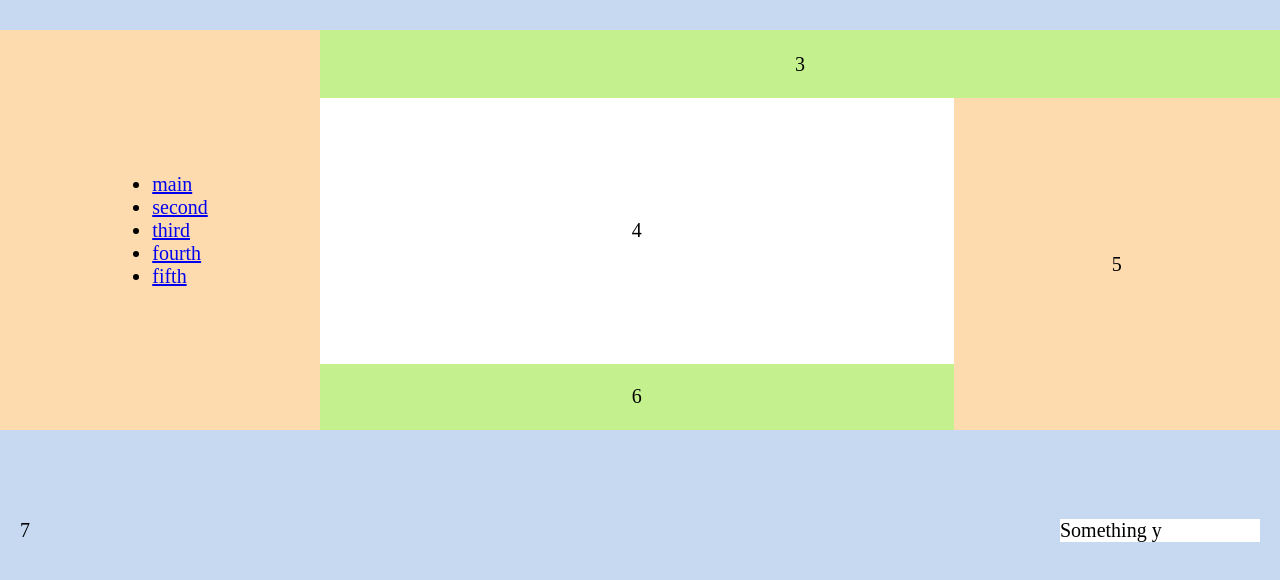
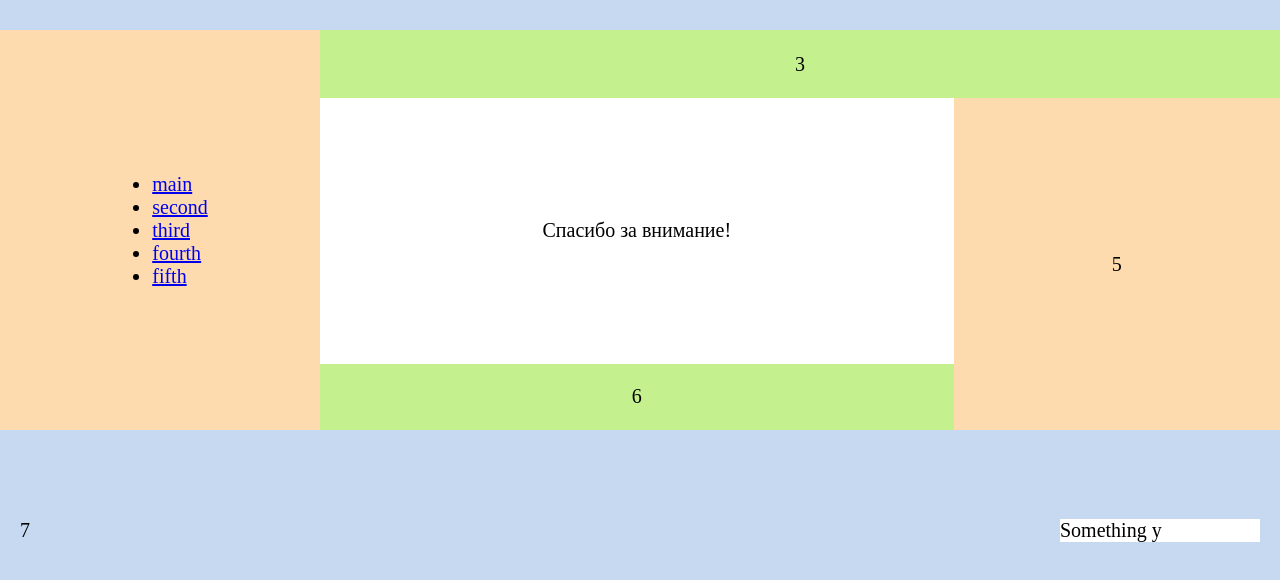
Before and after one commit to Semander/firstsite, a plain HTML site: page 5.html in a window 1280 px wide. Shown: the part 170-750 px from the top of the page. Drawn offline with Linux system fonts and the light colour scheme.

Commit message:
text page 5 change

```diff
--- a/5.html
+++ b/5.html
@@ -32,7 +32,7 @@
             <div class="down-wrapper">
                 <div class="left-wrapper">
                     <div class="four">
-                    	4
+                    	Спасибо за внимание!
                     </div>
                     <div class="six">
                     	6
```
